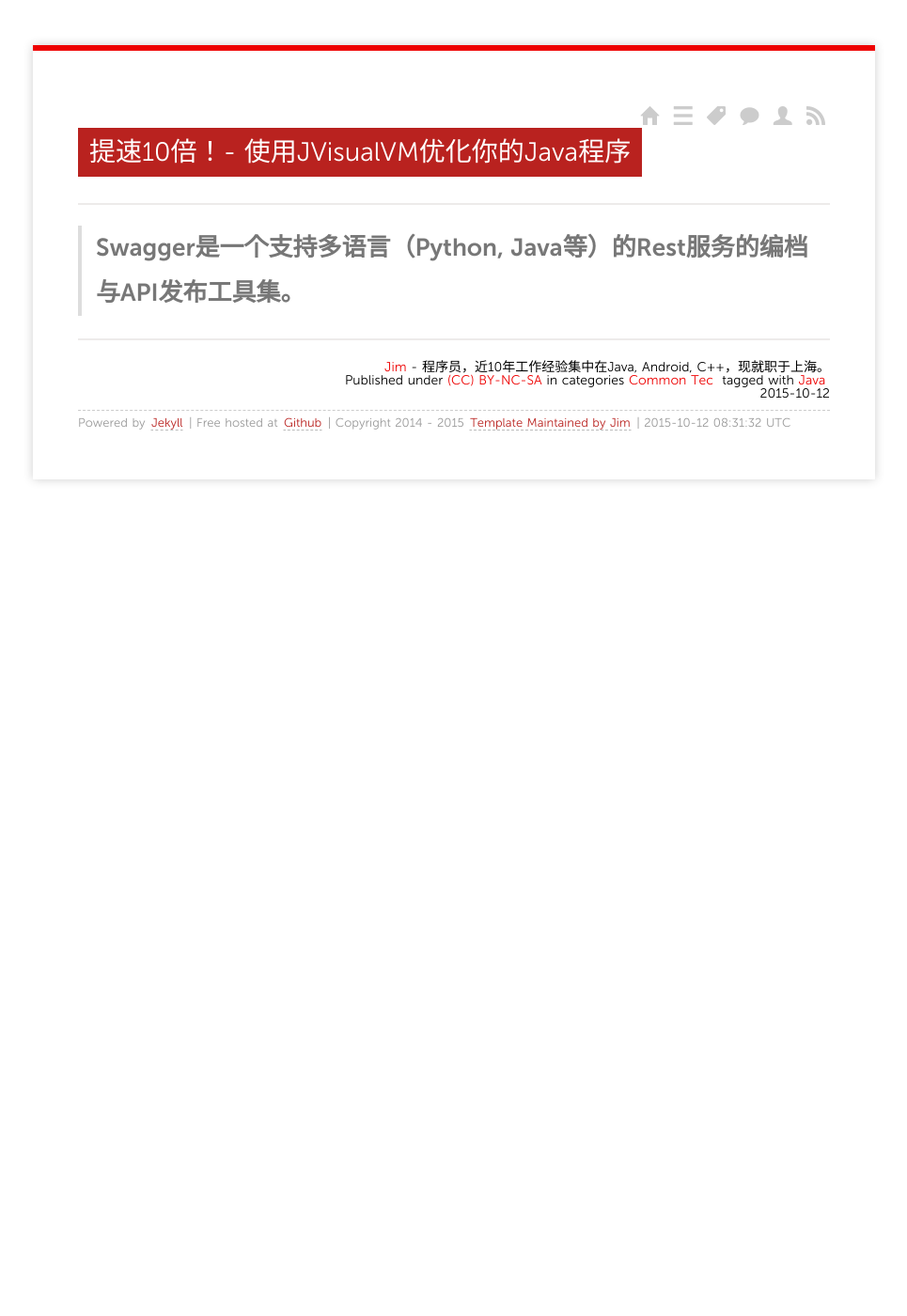
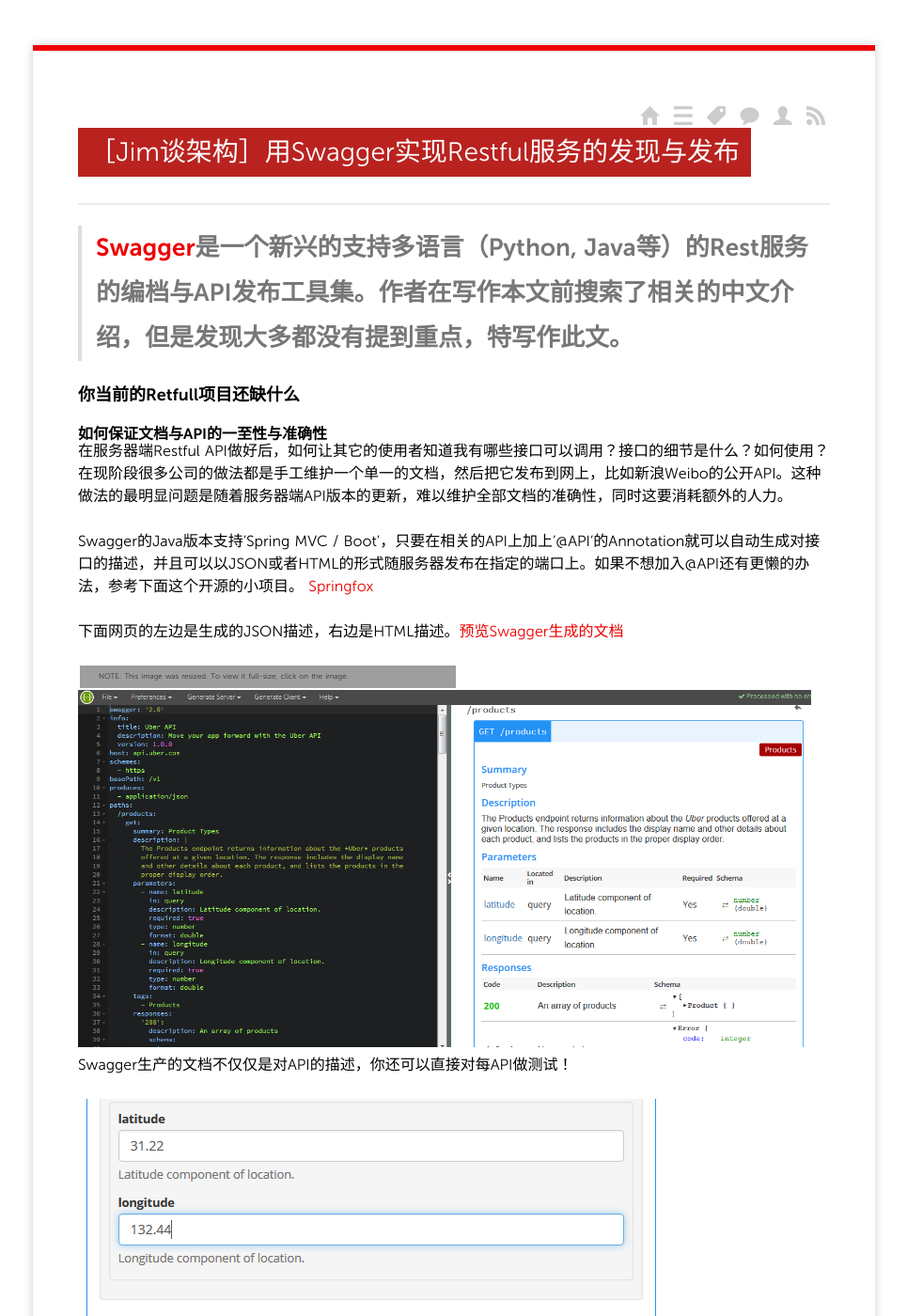
Before and after one commit to dashjim/dashjim.github.com, a Jekyll site: the page built from _posts/2015/2015-10-12-[Jim谈架构]用Swagger实现Restfull服务的发现与发布.md, in a window 1280 px wide and 1400 px high. Shown: the whole window at 94% size, without its empty margins (157-1122 px from the left). Built offline with Jekyll 4.4.1, drawn with Linux system fonts in a browser that asks for light colours; nearby versions of some CDN libraries; Markdown is read by kramdown in place of the engine named in the settings; comment, search, counter and statistics services are not loaded; some of the changed text lies outside the part shown; grey boxes are pictures that could not be loaded.

Commit message:
add post

```diff
--- a/_posts/2015/2015-10-12-[Jim谈架构]用Swagger实现Restfull服务的发现与发布.md
+++ b/_posts/2015/2015-10-12-[Jim谈架构]用Swagger实现Restfull服务的发现与发布.md
@@ -1,6 +1,6 @@
 ---
 layout: post
-title: 提速10倍！- 使用JVisualVM优化你的Java程序
+title: ［Jim谈架构］用Swagger实现Restful服务的发现与发布
 categories:
 - Common Tec
 tags:
@@ -8,5 +8,30 @@
 ---
 
 
-> Swagger是一个支持多语言（Python, Java等）的Rest服务的编档与API发布工具集。
+> [Swagger](http://swagger.io)是一个新兴的支持多语言（Python, Java等）的Rest服务的编档与API发布工具集。作者在写作本文前搜索了相关的中文介绍，但是发现大多都没有提到重点，特写作此文。
 -----------------
+
+### 你当前的Retfull项目还缺什么
+
+#### 如何保证文档与API的一至性与准确性
+
+在服务器端Restful API做好后，如何让其它的使用者知道我有哪些接口可以调用？接口的细节是什么？如何使用？在现阶段很多公司的做法都是手工维护一个单一的文档，然后把它发布到网上，比如新浪Weibo的公开API。这种做法的最明显问题是随着服务器端API版本的更新，难以维护全部文档的准确性，同时这要消耗额外的人力。
+
+Swagger的Java版本支持'Spring MVC / Boot'，只要在相关的API上加上'@API'的Annotation就可以自动生成对接口的描述，并且可以以JSON或者HTML的形式随服务器发布在指定的端口上。如果不想加入@API还有更懒的办法，参考下面这个开源的小项目。 [Springfox](http://www.hascode.com/2015/07/integrating-swagger-into-a-spring-boot-restful-webservice-with-springfox/)
+
+下面网页的左边是生成的JSON描述，右边是HTML描述。[预览Swagger生成的文档](http://editor.swagger.io/#/)
+
+![预览图](/media/pic2015/1012-0.png)
+Swagger生产的文档不仅仅是对API的描述，你还可以直接对每API做测试！
+
+![预览图](/media/pic2015/1012-1.png)
+
+#### 自动生成从API描述文档生成客户端
+
+现在文档可以即时发布在服务器上了。这还没完，Swagger还提供了Client工具，可以自动读取Swagger生成的Restful API文档，因为该文档中以经包含了每个API签名的所有信息，这些工具还可以自动生成（Java/Python/JS等）调用这些客户端的代码。WoW，是不是很Cool？其实一点也不酷哈，在基于SOAP的WebServices协议族里Swagger的这一功能是可以通过Axis与WSDL来实现的，其实Swagger就是借鉴了之前的设计。
+
+### 参考文档
+
+1. [Integrating Swagger into a Spring Boot RESTful Webservice with Springfox](http://www.hascode.com/2015/07/integrating-swagger-into-a-spring-boot-restful-webservice-with-springfox/)
+2. [Documenting a REST API with Swagger and Spring MVC](http://blog.zenika.com/index.php?post/2013/07/11/Documenting-a-REST-API-with-Swagger-and-Spring-MVC)
+3. [Documenting Restful Webservice - Spring Boot & Swagger UI](http://www.javacodegeeks.com/2015/03/spring-boot-swagger-ui.html)
```
Also changed, not shown: _posts/2015/2015-06-25-Extrame-Java-Optimization-by-Using-JVisualVM.md (+1 -1 lines), media/pic2015/1012-0.png (added), media/pic2015/1012-1.png (added).
